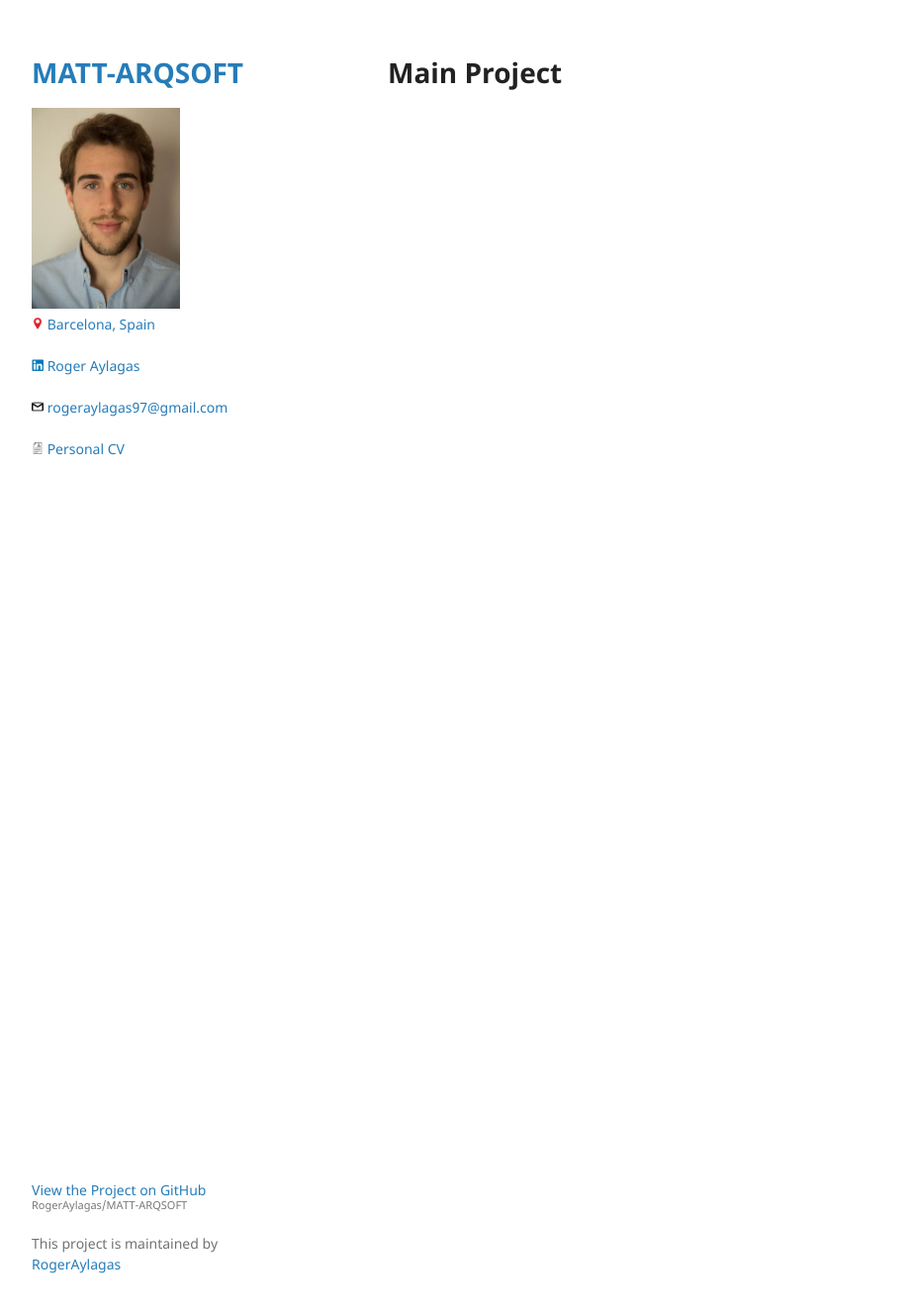
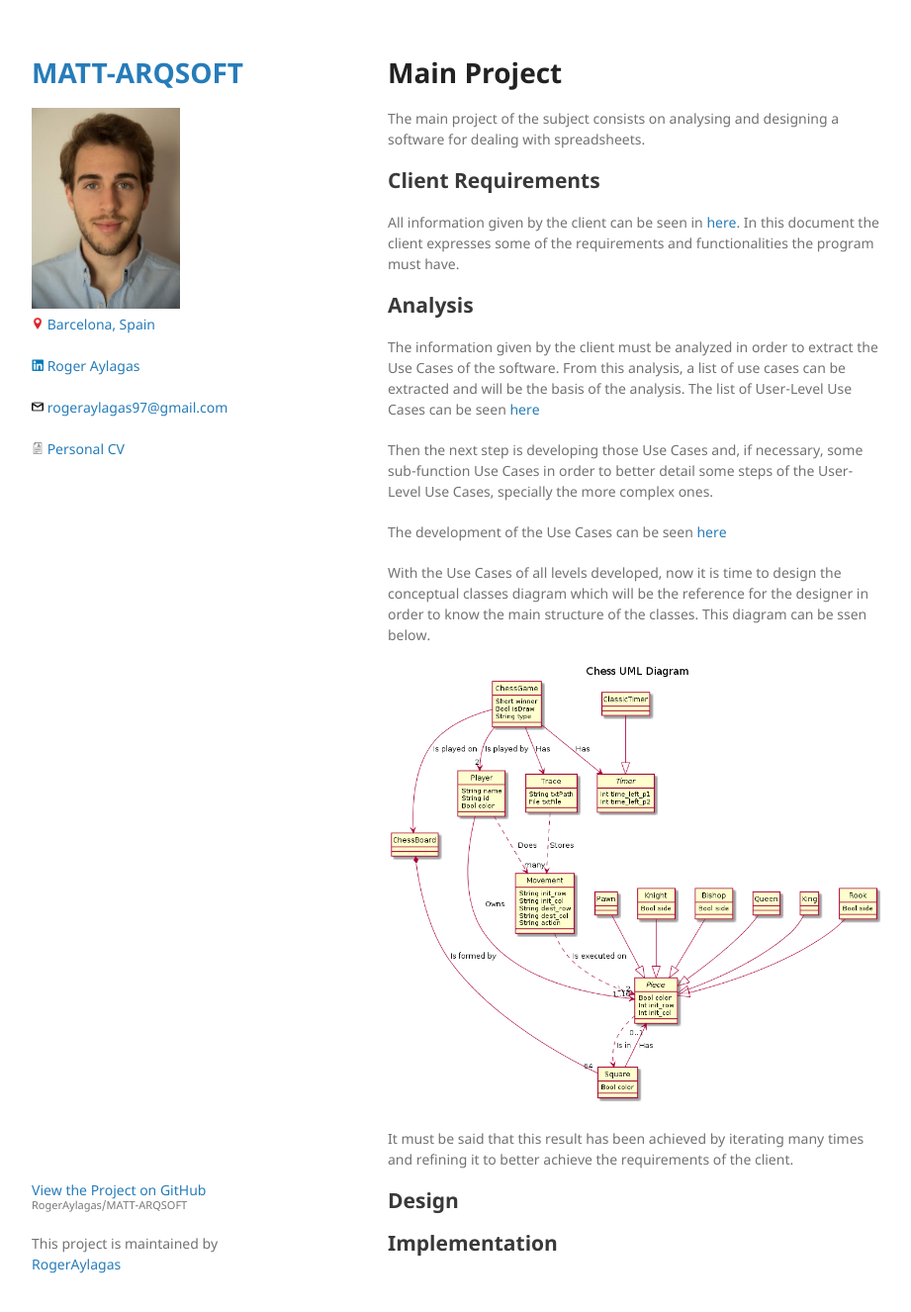
Before and after one commit to RogerAylagas/MATT-ARQSOFT, a Jekyll site: the page built from project_branch.md, in a window 1280 px wide and 1338 px high. Shown: the top 1326 px of the window at 99% size, without its empty margins (178-1099 px from the left). Built offline with Jekyll 4.4.1, drawn with Linux system fonts in a browser that asks for light colours; our own code applies the rules of GitHub Pages for plain Markdown files.

Commit message:
Added Main Project Documentation

```diff
--- a/project_branch.md
+++ b/project_branch.md
@@ -4,3 +4,24 @@ layout: default
 
 
 # Main Project
+The main project of the subject consists on analysing and designing a software for dealing with spreadsheets.
+
+## Client Requirements
+All information given by the client can be seen in [here](). In this document the client expresses some of the requirements and functionalities the program must have.
+
+## Analysis
+The information given by the client must be analyzed in order to extract the Use Cases of the software. From this analysis, a list of use cases can be extracted and will be the basis of the analysis. The list of User-Level Use Cases can be seen [here](assets\docs\lab\Chess_UseCases_List_Roger_Aylagas.pdf)
+
+Then the next step is developing those Use Cases and, if necessary, some sub-function Use Cases in order to better detail some steps of the User-Level Use Cases, specially the more complex ones.
+
+The development of the Use Cases can be seen [here](assets\docs\lab\Chess_UseCases_Devel_Roger_Aylagas.pdf)
+
+With the Use Cases of all levels developed, now it is time to design the conceptual classes diagram which will be the reference for the designer in order to know the main structure of the classes. This diagram can be ssen below.
+
+![ConceptualClasses](assets\docs\lab\domain_model_chess.png)
+
+It must be said that this result has been achieved by iterating many times and refining it to better achieve the requirements of the client.
+
+## Design
+
+## Implementation
```
Also changed, not shown: lab_branch.md (+1 -1 lines), assets/docs/project/Domain Model Chess.png (deleted), assets/docs/project/domain_model_spreadsheet.png (added), 2 other files.
